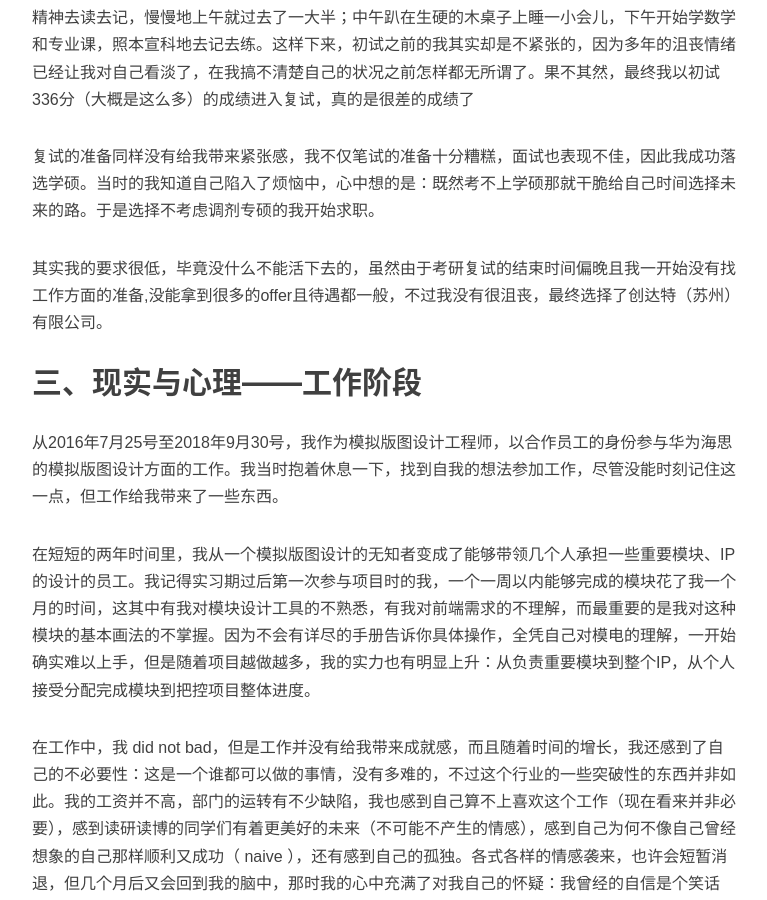
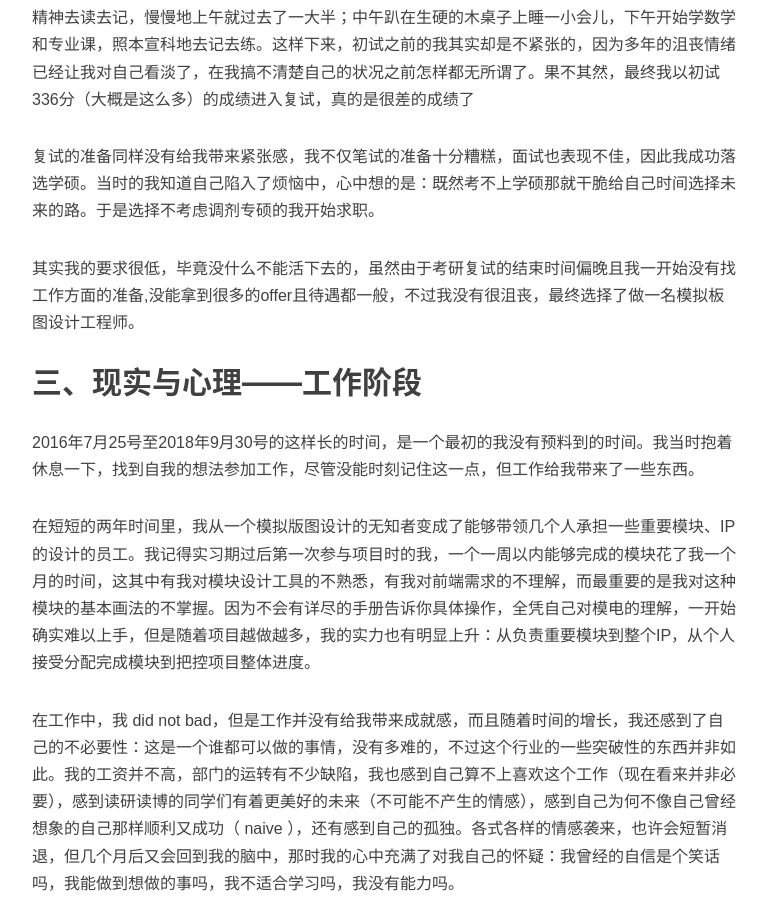
Before and after one commit to charlekinghy/charlekinghy.github.io, a Jekyll site: the page built from _posts/2020-10-12-闲谈 - Chapter one 的末尾——浙大计算机考研.markdown, in a window 1280 px wide and 900 px high, scrolled down 1640 px. Shown: the whole window, without its empty margins (233-1000 px from the left). Built offline with Jekyll 4.4.1, drawn with Linux system fonts in a browser that asks for light colours; nearby versions of some CDN libraries; comment, search, counter and statistics services are not loaded; some of the changed text lies outside the part shown.

Commit message:
a little bit change

```diff
--- a/_posts/2020-10-12-闲谈 - Chapter one 的末尾——浙大计算机考研.markdown
+++ b/_posts/2020-10-12-闲谈 - Chapter one 的末尾——浙大计算机考研.markdown
@@ -41,13 +41,13 @@ tags:
 
 复试的准备同样没有给我带来紧张感，我不仅笔试的准备十分糟糕，面试也表现不佳，因此我成功落选学硕。当时的我知道自己陷入了烦恼中，心中想的是：既然考不上学硕那就干脆给自己时间选择未来的路。于是选择不考虑调剂专硕的我开始求职。
 
-其实我的要求很低，毕竟没什么不能活下去的，虽然由于考研复试的结束时间偏晚且我一开始没有找工作方面的准备,没能拿到很多的offer且待遇都一般，不过我没有很沮丧，最终选择了创达特（苏州）有限公司。
+其实我的要求很低，毕竟没什么不能活下去的，虽然由于考研复试的结束时间偏晚且我一开始没有找工作方面的准备,没能拿到很多的offer且待遇都一般，不过我没有很沮丧，最终选择了做一名模拟板图设计工程师。
 
 
 
 <h2>三、现实与心理——工作阶段</h2>
 
-从2016年7月25号至2018年9月30号，我作为模拟版图设计工程师，以合作员工的身份参与华为海思的模拟版图设计方面的工作。我当时抱着休息一下，找到自我的想法参加工作，尽管没能时刻记住这一点，但工作给我带来了一些东西。
+2016年7月25号至2018年9月30号的这样长的时间，是一个最初的我没有预料到的时间。我当时抱着休息一下，找到自我的想法参加工作，尽管没能时刻记住这一点，但工作给我带来了一些东西。
 
 在短短的两年时间里，我从一个模拟版图设计的无知者变成了能够带领几个人承担一些重要模块、IP的设计的员工。我记得实习期过后第一次参与项目时的我，一个一周以内能够完成的模块花了我一个月的时间，这其中有我对模块设计工具的不熟悉，有我对前端需求的不理解，而最重要的是我对这种模块的基本画法的不掌握。因为不会有详尽的手册告诉你具体操作，全凭自己对模电的理解，一开始确实难以上手，但是随着项目越做越多，我的实力也有明显上升：从负责重要模块到整个IP，从个人接受分配完成模块到把控项目整体进度。
 
```
Also changed, not shown: other parts of _posts/2020-10-12-闲谈 - Chapter one 的末尾——浙大计算机考研.markdown (+1 -1 lines).
